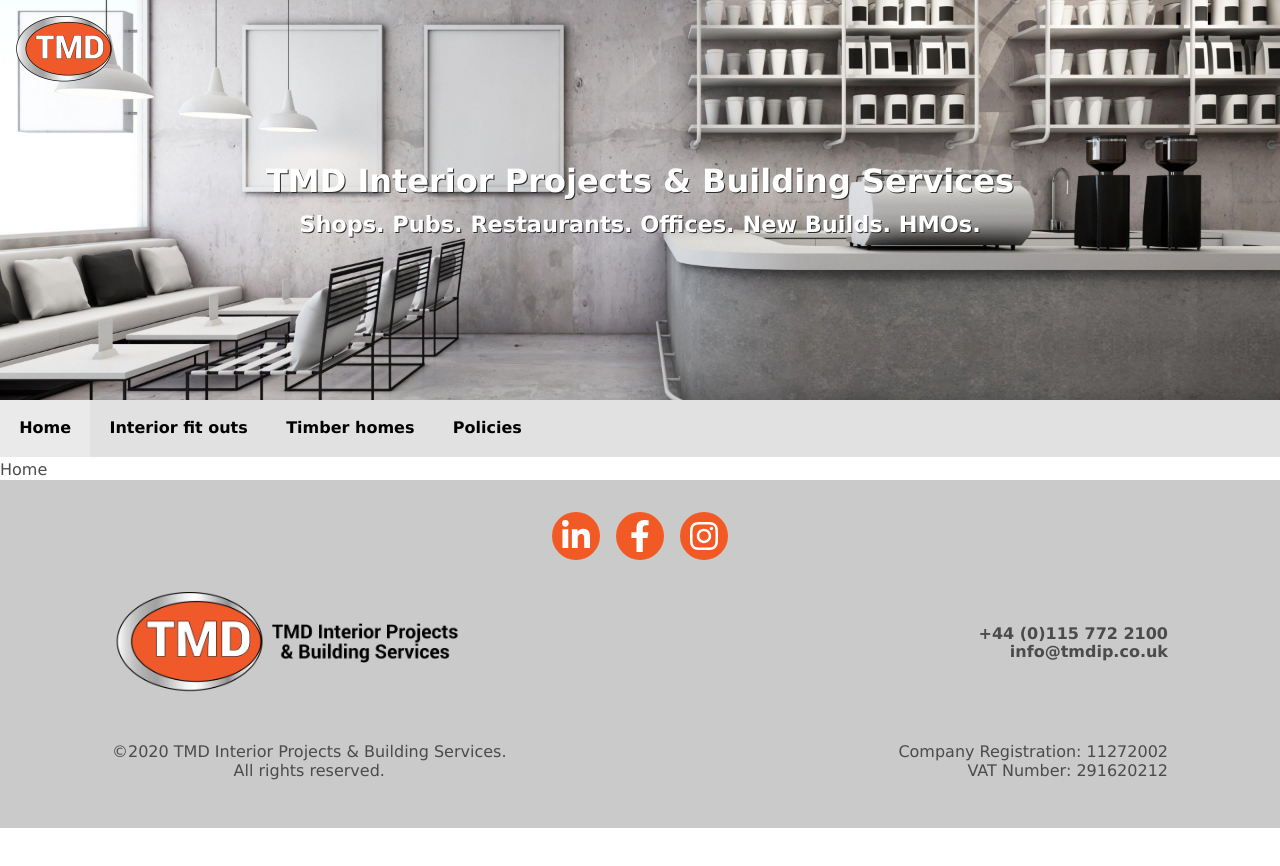
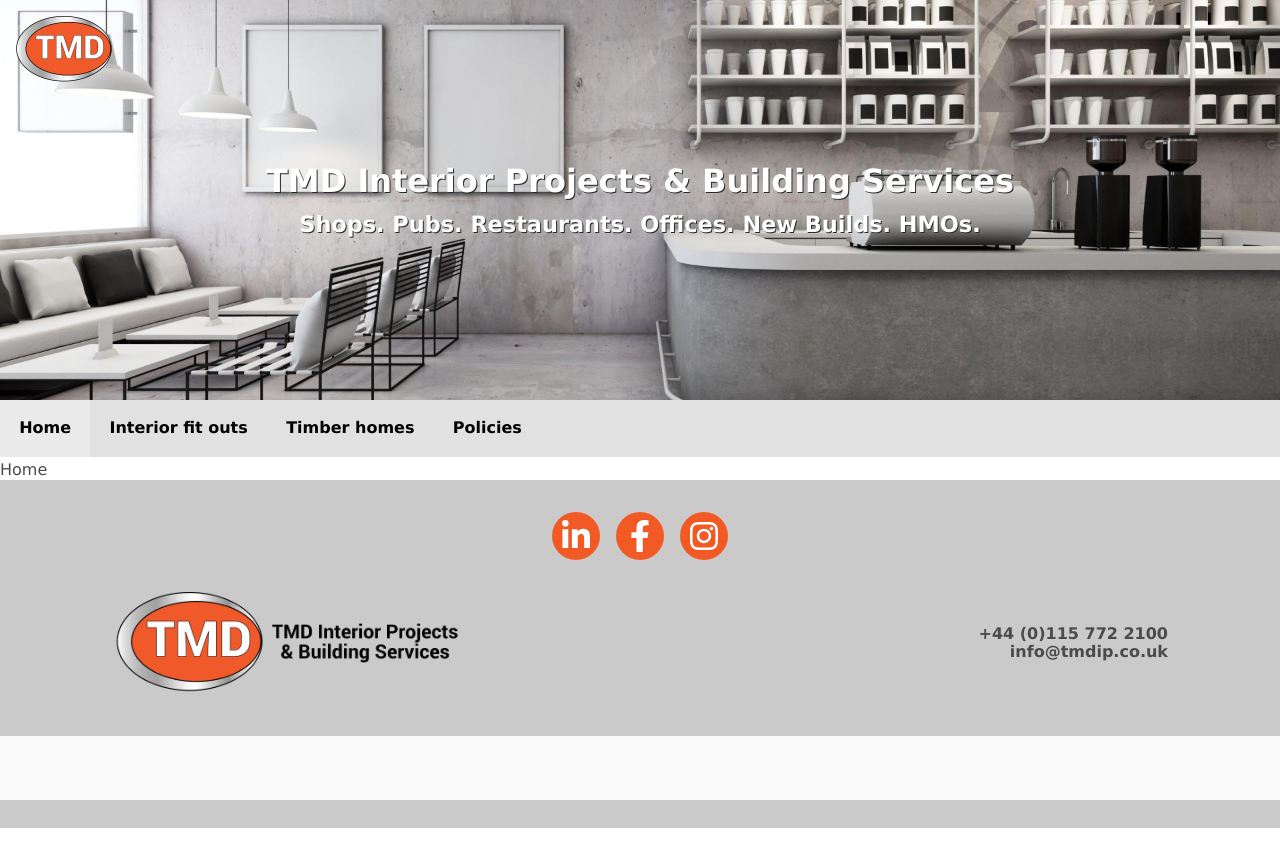
Before and after one commit to jackdomleo7/tmdip.co.uk, a Vue app: page / in a window 1280 px wide. Shown: the top 866 px of the page. Before the commit the page ends 828 px from the top, so only its background shows below. Built offline with nearby package versions, Linux system fonts and the light colour scheme.

Commit message:
Quick action bar template

```diff
--- a/src/App.vue
+++ b/src/App.vue
@@ -4,16 +4,17 @@
     <navigation />
     <router-view style="flex: 1;" />
     <footer-bar />
+    <quick-action-bar />
   </div>
 </template>
 
 <script lang="ts">
 import "normalize.css";
 import { Component, Vue } from "vue-property-decorator";
-import { Jumbo, Navigation, FooterBar } from "@/layout";
+import { Jumbo, Navigation, FooterBar, QuickActionBar } from "@/layout";
 
 @Component({
-  components: { Jumbo, Navigation, FooterBar }
+  components: { Jumbo, Navigation, FooterBar, QuickActionBar }
 })
 export default class App extends Vue {}
 </script>
--- /dev/null
+++ b/src/layout/QuickActionBar.vue
@@ -0,0 +1,28 @@
+<template>
+  <section class="qab">
+
+  </section>
+</template>
+
+<script lang="ts">
+import { Component, Vue } from "vue-property-decorator";
+import { Icon, SiteLink } from "@/components";
+import CompanyInfo, { TelNumber } from "@/helpers/companyInfo";
+
+@Component({
+  components: { Icon, SiteLink }
+})
+export default class QuickActionBar extends Vue {
+
+}
+</script>
+
+<style lang="scss" scoped>
+  .qab {
+    width: 100vw;
+    height: 4rem;
+    background-color: var(--color-grey-75);
+    position: sticky;
+    bottom: 0;
+  }
+</style>
--- a/src/layout/index.ts
+++ b/src/layout/index.ts
@@ -1,5 +1,6 @@
 import Jumbo from "./jumbo/Jumbo.vue";
 import Navigation from "./navigation/Navigation.vue";
 import FooterBar from "./FooterBar.vue";
+import QuickActionBar from "./QuickActionBar.vue";
 
-export { Jumbo, Navigation, FooterBar };
+export { Jumbo, Navigation, FooterBar, QuickActionBar };
```
